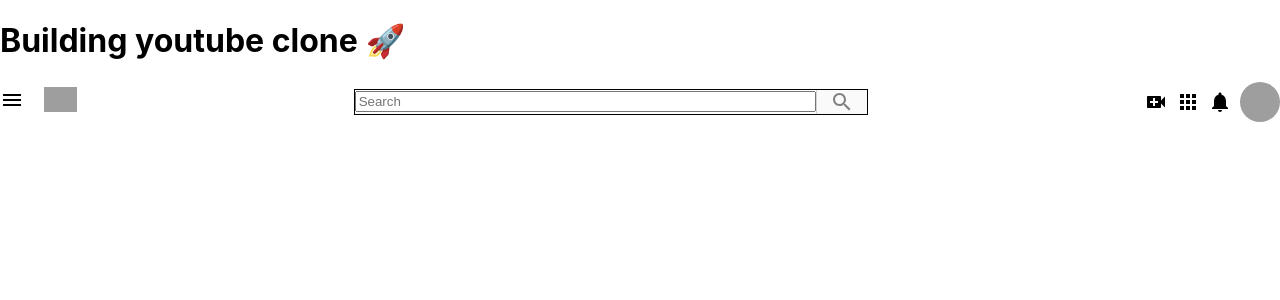
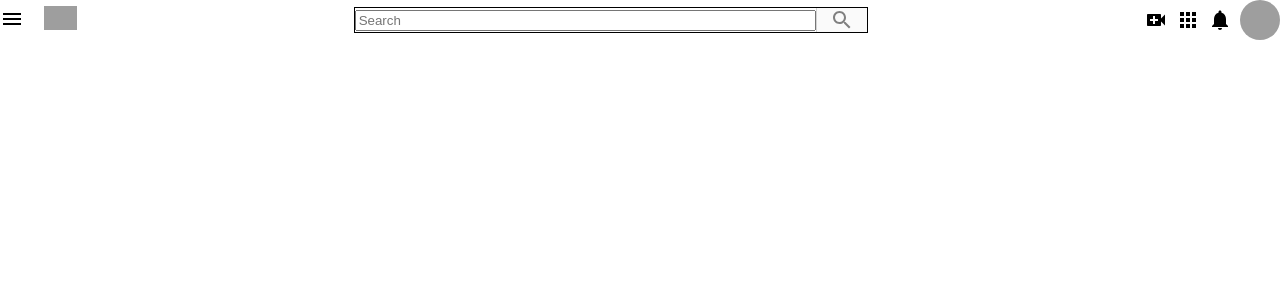
Before and after one commit to Strong10mede/youtube-clone, a React (Create React App) app: page / in a window 1280 px wide. Shown: the top 300 px of the page. Built offline with nearby package versions, Linux system fonts and the light colour scheme; grey boxes are pictures that could not be loaded.

Commit message:
changess

```diff
--- a/src/App.js
+++ b/src/App.js
@@ -4,7 +4,6 @@ import Header from "./Components/Header";
 function App() {
   return (
     <div className="app">
-      <h1>Building youtube clone 🚀</h1>
       <Header />
     </div>
   );
```
